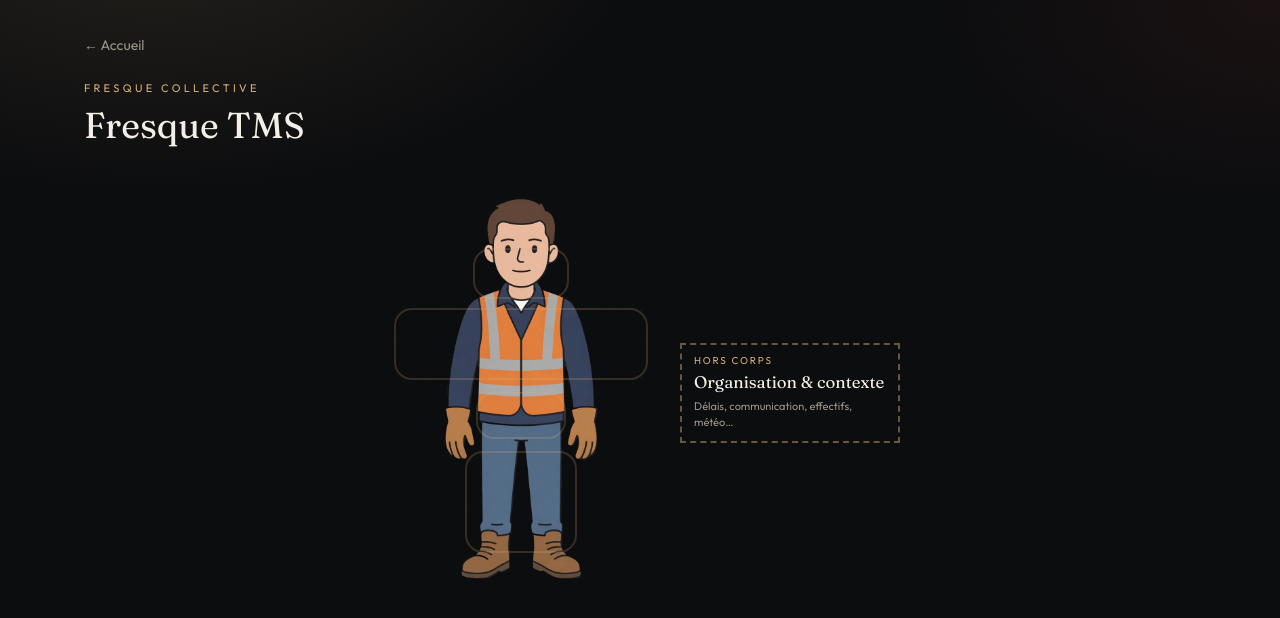
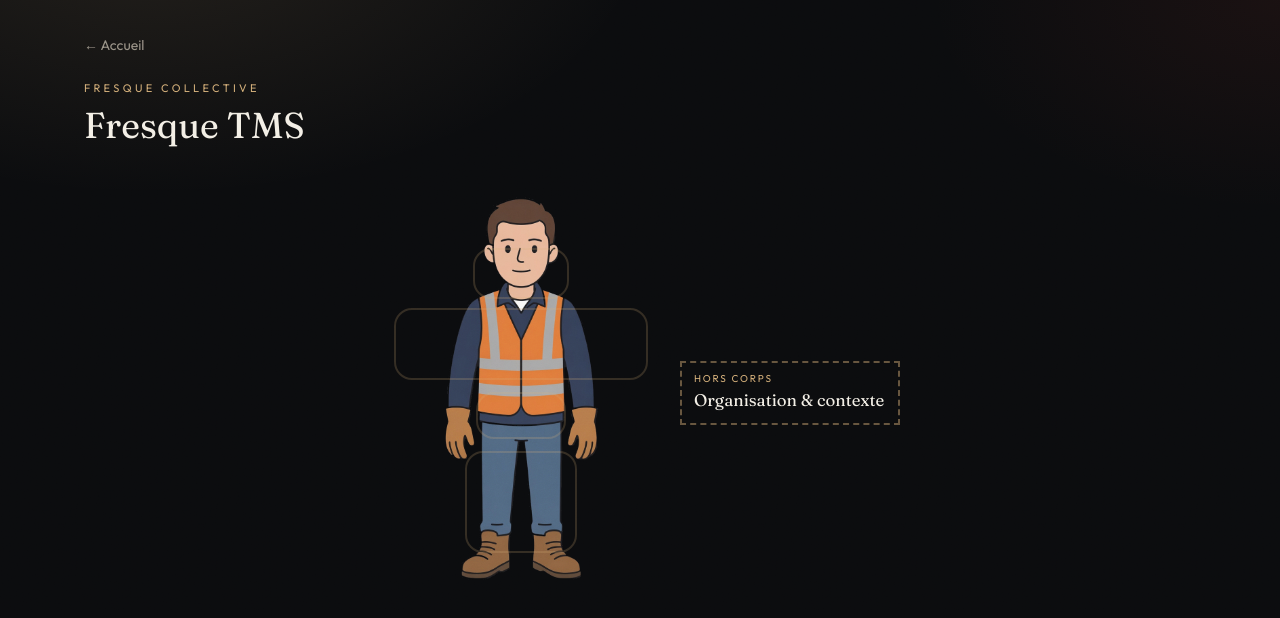
Before and after one commit to jok3rgaming33-stack/Fresque-TMS, a Next.js app: page /fresque in a window 1280 px wide. Shown: the top 618 px of the page. Built offline with nearby package versions, Linux system fonts and the light colour scheme.

Commit message:
Retire l indice de contenu de la zone hors corps

```diff
--- a/src/app/globals.css
+++ b/src/app/globals.css
@@ -211,12 +211,6 @@ body {
   margin-top: 2px;
   font-family: var(--font-serif), Fraunces, Georgia, serif;
   font-size: 1.05rem;
-}
-.org-drop-hint {
-  display: block;
-  margin-top: 2px;
-  font-size: 11px;
-  color: var(--muted);
 }
 .org-badge {
   top: 10px;
--- a/src/components/BodyMap.tsx
+++ b/src/components/BodyMap.tsx
@@ -94,7 +94,6 @@ export default function BodyMap({
       >
         <span className="org-drop-kicker">Hors corps</span>
         <span className="org-drop-title">Organisation &amp; contexte</span>
-        <span className="org-drop-hint">Délais, communication, effectifs, météo…</span>
         {orgCount ? <span className="zone-badge org-badge">{orgCount}</span> : null}
       </button>
     </div>
```
